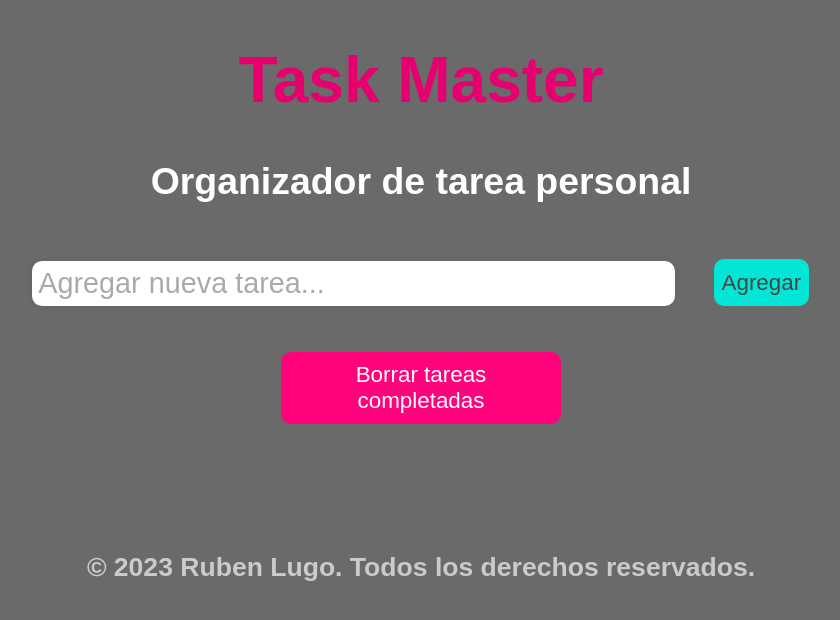
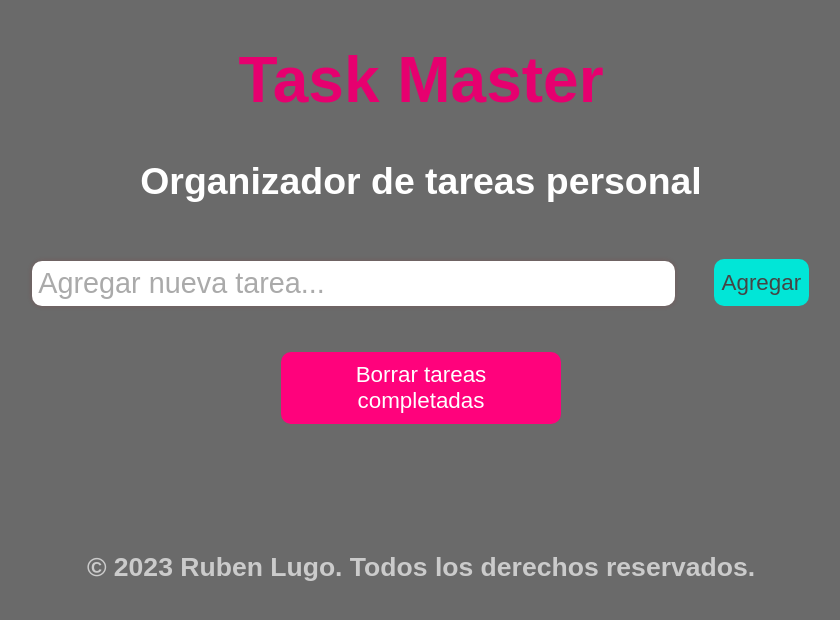
Before and after one commit to ruben-lugo1/TaskMaster, a plain HTML site: page index.html in a window 1280 px wide. Shown: the whole page, without its empty margins (219-1059 px from the left). Drawn offline with Linux system fonts and the light colour scheme.

Commit message:
Update index.html

```diff
--- a/index.html
+++ b/index.html
@@ -7,7 +7,7 @@
 </head>
 <body>
     <h1>Task Master</h1>
-    <h3>Organizador de tarea personal</h3>
+    <h3>Organizador de tareas personal</h3>
     <div id="task-list">
         <!-- Aquí se mostrarán las tareas -->
     </div>
```
